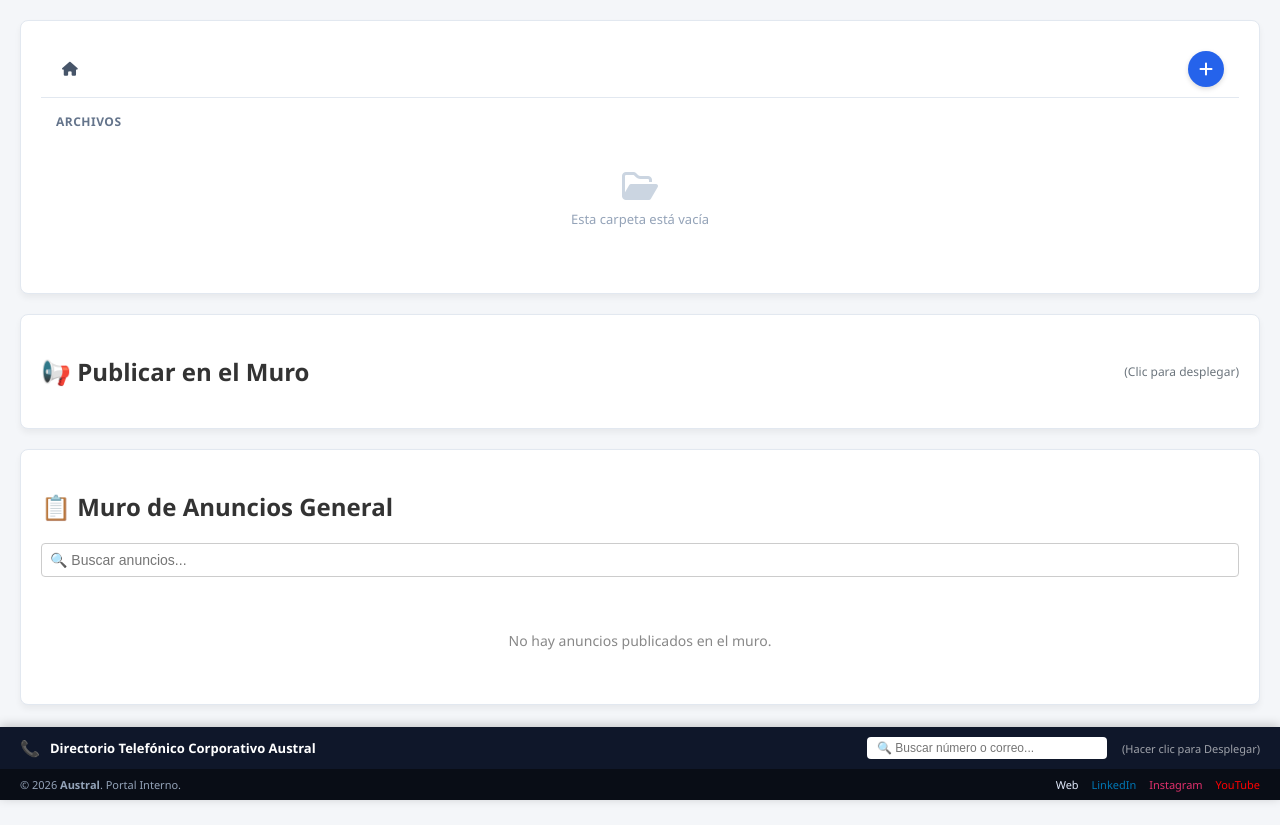
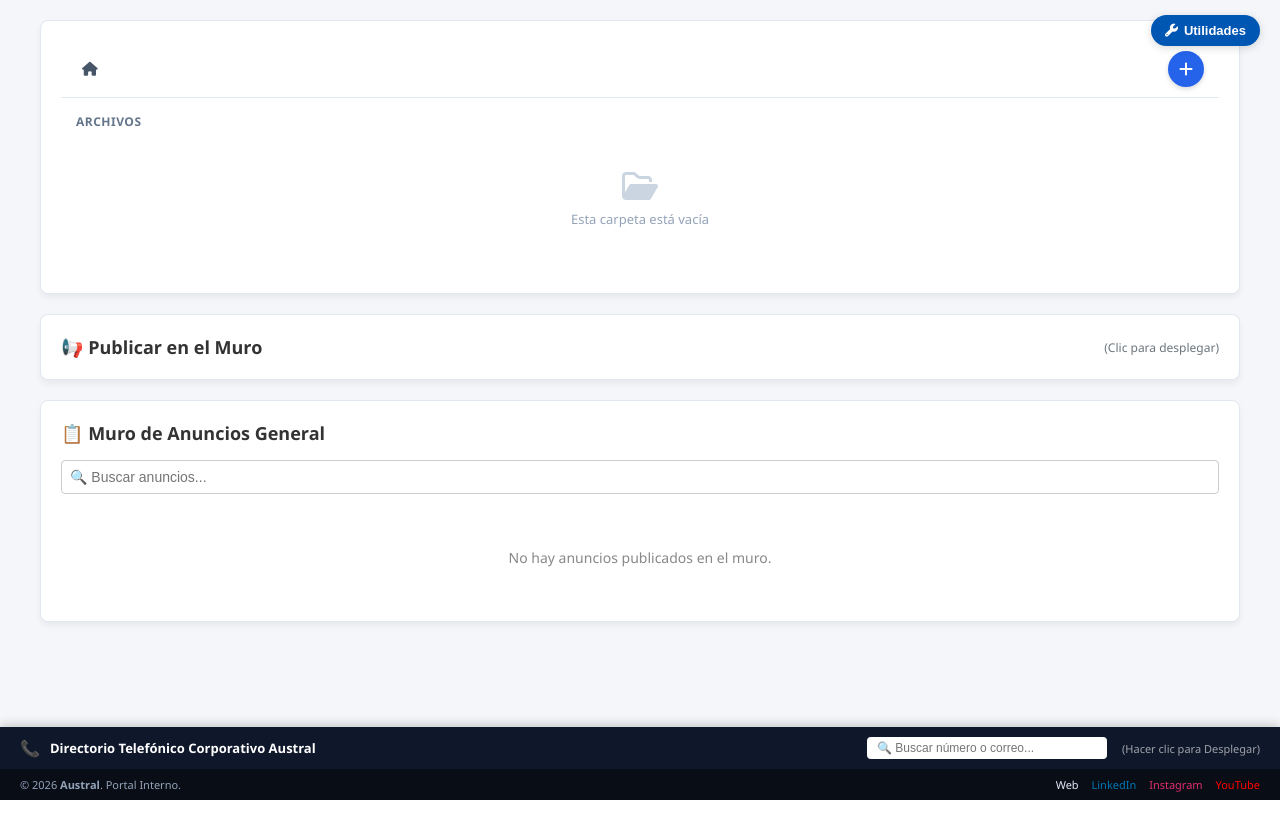
Before and after one commit to vaccarse730/intranet-austral, a Flask app: page / in a window 1280 px wide. After the commit the page ends 800 px from the top, so only its background shows below. Run offline with Flask 3, Linux system fonts and the light colour scheme; a user stored in the database is signed in; data that the repository does not hold is empty; some libraries are stand-ins or nearby versions.

Commit message:
Update intranet.html

```diff
--- a/templates/intranet.html
+++ b/templates/intranet.html
@@ -21,7 +21,48 @@
             background-color: var(--bg-color);
             color: var(--text-color);
             margin: 0;
-            padding: 20px 20px 100px 20px;
+            padding: 0;
+            overflow-x: hidden;
+        }
+
+        /* Botón superior derecho para abrir Utilidades */
+        .btn-open-sidebar {
+            position: fixed;
+            top: 15px;
+            right: 20px;
+            background: var(--primary);
+            color: white;
+            border: none;
+            padding: 8px 14px;
+            border-radius: 20px;
+            font-size: 13px;
+            font-weight: 600;
+            cursor: pointer;
+            box-shadow: 0 2px 8px rgba(0,0,0,0.15);
+            z-index: 999;
+            display: flex;
+            align-items: center;
+            gap: 6px;
+            transition: transform 0.2s;
+        }
+
+        .btn-open-sidebar:hover {
+            background: var(--primary-hover);
+            transform: scale(1.05);
+        }
+
+        /* Contenedor central principal que se autoajusta */
+        .main-content {
+            max-width: 1200px;
+            margin: 0 auto;
+            padding: 20px 20px 120px 20px;
+            transition: margin-right 0.3s ease-in-out, max-width 0.3s ease-in-out;
+        }
+
+        /* Cuando el panel lateral está abierto, empuja el contenido central */
+        body.sidebar-open .main-content {
+            margin-right: 320px;
+            max-width: calc(100% - 340px);
         }
 
         /* Tarjetas */
@@ -38,7 +79,7 @@
         .sidebar-panel {
             position: fixed;
             top: 0;
-            right: -350px;
+            right: -340px;
             width: 320px;
             height: 100vh;
             background-color: #ffffff;
@@ -146,7 +187,6 @@
             text-decoration: none;
         }
 
-        /* Formularios y elementos globales */
         textarea {
             width: 100%;
             padding: 8px;
@@ -172,6 +212,15 @@
 </head>
 <body>
 
+<!-- Botón independiente para abrir/cerrar Utilidades -->
+<button class="btn-open-sidebar" onclick="toggleSidebar()">
+    <i class="fa-solid fa-wrench"></i> Utilidades
+</button>
+
+<!-- COLUMNA CENTRAL (SE AUTOAJUSTA AL ABRIR EL PANEL) -->
+<div class="main-content">
+
+    <!-- DRIVE CONTAINER -->
     <div class="card drive-container">
 
         <div class="drive-header" style="display: flex; justify-content: space-between; align-items: center; padding: 10px 15px; border-bottom: 1px solid #e2e8f0;">
@@ -288,9 +337,10 @@
         </div>
     </div>
 
+    <!-- PUBLICAR EN EL MURO -->
     <div class="card">
-    <h2 onclick="toggleFolder('form-publicar')" style="cursor: pointer; display: flex; justify-content: space-between; align-items: center; user-select: none;">
-        <span>📢 Publicar en el Muro</span>
+        <h2 onclick="toggleFolder('form-publicar')" style="cursor: pointer; display: flex; justify-content: space-between; align-items: center; user-select: none; margin: 0;">
+            <span style="font-size: 18px; font-weight: 600;">📢 Publicar en el Muro</span>
             <span style="font-size: 12px; color: var(--text-muted); font-weight: normal;">(Clic para desplegar)</span>
         </h2>
         <div id="form-publicar" style="display: none; margin-top: 15px;">
@@ -303,8 +353,9 @@
         </div>
     </div>
 
+    <!-- MURO DE ANUNCIOS GENERAL -->
     <div class="card">
-    <h2>📋 Muro de Anuncios General</h2>
+        <h2 style="font-size: 18px; font-weight: 600; margin-top: 0;">📋 Muro de Anuncios General</h2>
         <input type="text" id="buscarAnuncio" placeholder="🔍 Buscar anuncios..." style="width: 100%; padding: 8px; border: 1px solid #ccc; border-radius: 4px; font-size: 14px; margin-bottom: 20px; box-sizing: border-box;">
 
         <div id="contenedorAnuncios">
@@ -342,13 +393,15 @@
         </div>
     </div>
 
-<!-- Panel Flotante Utilidades -->
+</div>
+
+<!-- PANEL LATERAL FLOTANTE DE UTILIDADES -->
 <div id="sidebarHerramientas" class="sidebar-panel">
     <span class="sidebar-close" onclick="toggleSidebar()">×</span>
     <h3 style="color: #0056b3; margin-bottom: 20px; font-size: 18px; border-bottom: 2px solid #ccc; padding-bottom: 5px;">🛠️ Utilidades</h3>
 
     <div class="card" style="padding: 10px; margin-bottom: 15px; box-shadow: none; border: 1px solid #ddd;">
-        <h4 style="font-size: 14px; color: var(--primary); margin-bottom: 10px;">🎂 Cumpleaños</h4>
+        <h4 style="font-size: 14px; color: var(--primary); margin-bottom: 10px; margin-top: 0;">🎂 Cumpleaños</h4>
         {% for nombre, puesto_emp, fecha_b, es_hoy in cumpleanos %}
             {% if es_hoy == 1 %}
             <div style="background: #fff3cd; border: 1px solid #ffeeba; padding: 8px; border-radius: 4px; font-size: 12px; margin-bottom: 5px;">
@@ -363,7 +416,7 @@
     </div>
 
     <div class="card" style="padding: 10px; margin-bottom: 15px; box-shadow: none; border: 1px solid #ddd;">
-        <h4 style="font-size: 14px; color: var(--primary); margin-bottom: 10px;">🔗 Links de Interés</h4>
+        <h4 style="font-size: 14px; color: var(--primary); margin-bottom: 10px; margin-top: 0;">🔗 Links de Interés</h4>
         <ul style="list-style: none; padding: 0; font-size: 12px; margin-bottom: 10px;">
             {% for id_l, tit_l, url_l, creador_l in links %}
             <li style="display: flex; justify-content: space-between; padding: 4px 0; border-bottom: 1px solid #eee;">
@@ -383,6 +436,7 @@
     </div>
 </div>
 
+<!-- FOOTER Y DIRECTORIO CORPORATIVO -->
 <footer class="fixed-footer">
     <div class="footer-top-layout" onclick="toggleFooterDir()">
         <div style="display: flex; align-items: center; gap: 10px;">
@@ -539,11 +593,12 @@
         if(fArchivo) fArchivo.style.display = 'none';
     }
 
-    /* Alterna la visibilidad del panel lateral */
+    /* Alterna el panel lateral y autoajusta el contenido central */
     function toggleSidebar() {
         let sb = document.getElementById('sidebarHerramientas');
         if (sb) {
             sb.classList.toggle('active');
+            document.body.classList.toggle('sidebar-open');
         }
     }
 
@@ -553,7 +608,7 @@
         if (content) {
             if (content.style.display === "none" || content.style.display === "") {
                 content.style.display = "block";
-                if (ind) ind.innerText = "(Hacer clic para Ocultar)";
+                if (ind) ind.innerText = "(Hacer clic me para Ocultar)";
             } else {
                 content.style.display = "none";
                 if (ind) ind.innerText = "(Hacer clic para Desplegar)";
```
Lines whose indentation alone changed are shown as unchanged.
